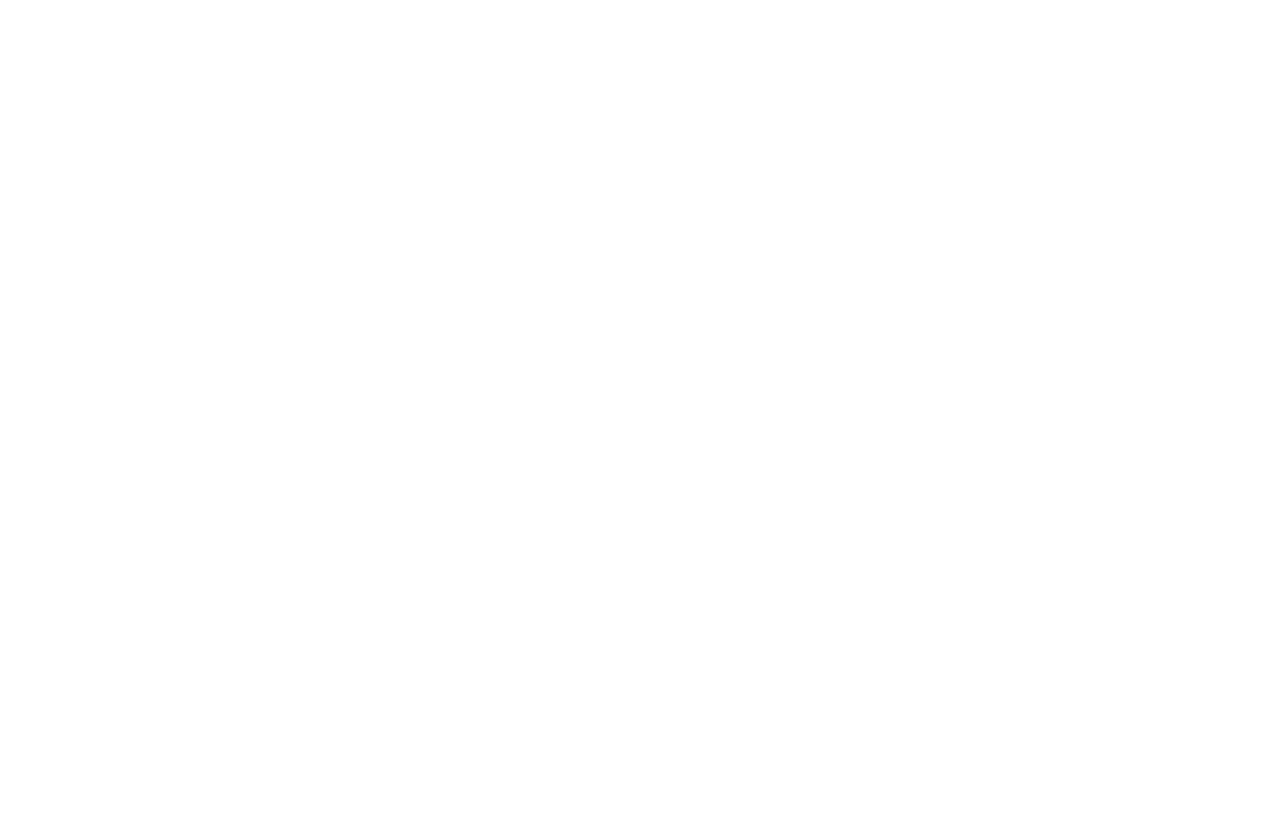
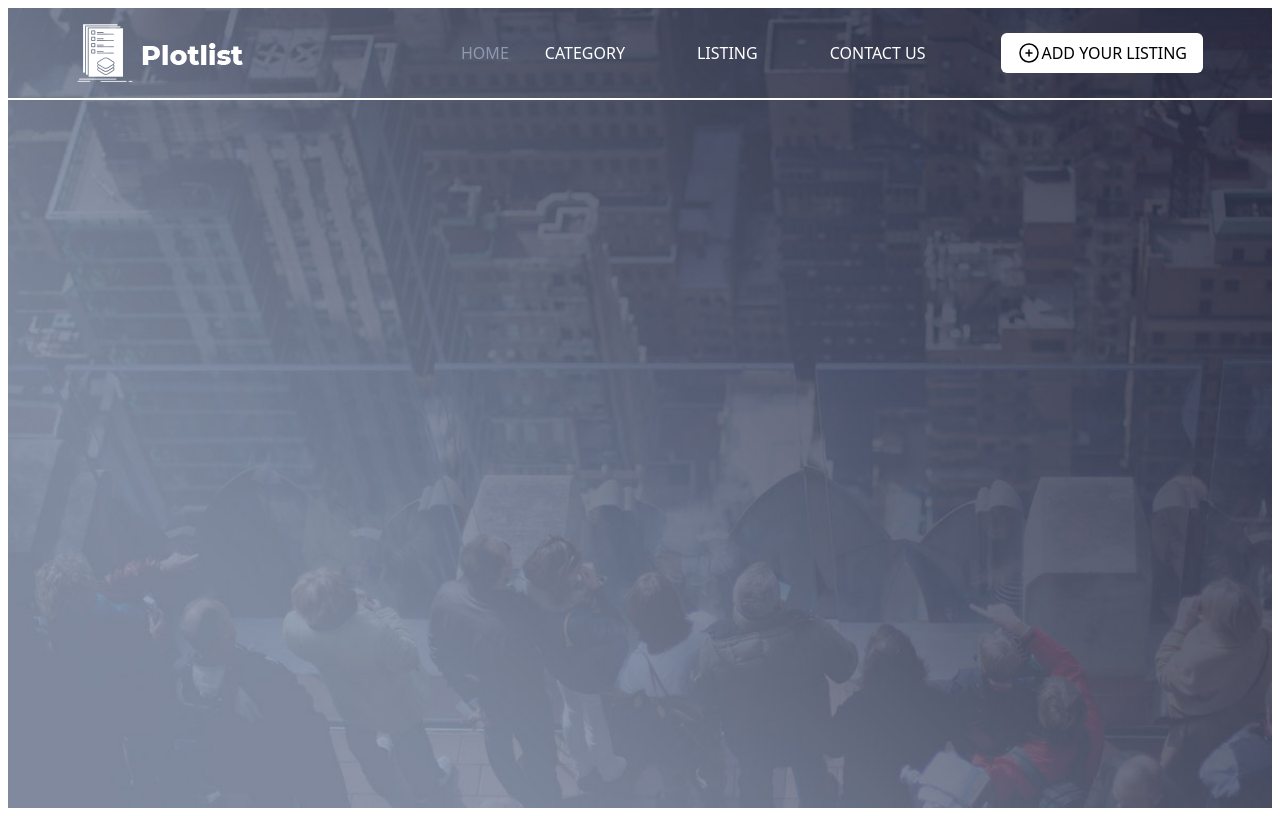
Before and after one commit to HeydariADI/PolotList, a website: page public/index.html in a window 1280 px wide. Drawn offline with Linux system fonts and the light colour scheme.

Commit message:
nav element

```diff
--- a/public/index.html
+++ b/public/index.html
@@ -14,6 +14,28 @@
       />
 </head>
 <body>
-
+    <header class="header bg-[url('/assets/images/banner-bg.jpg')] h-screen bg-no-repeat bg-cover">
+      <nav class="nav sticky top-0 border-b-2 border-white py-4">
+        <div class="nav__container flex flex-row justify-around items-center">
+          <a href="./index.html" class="nav__logo mr-20">
+            <img src="/assets/images/white-logo.png" alt="">
+          </a>
+          <ul class="nav__menu flex flex-row justify-around items-center uppercase font-sans font-medium text-md text-white">
+            <li class="nav__list text-primary-text"><a href="./index.html" class="nav__link">Home</a></li>
+            <li class="nav__list"><a href="./category.html" class="nav__link">Category</a></li>
+            <li class="nav__list"><a href="./listing.html" class="nav__link">Listing</a></li>
+            <li class="nav__list"><a href="./contact-us.html" class="nav__link">Contact Us</a></li>
+            <li class="bg-white px-4 py-2 rounded-md text-black ml-10 hover:bg-slate-400 transition-all duration-100 hover:text-white">
+              <a href="#" class="flex flex-row ">
+                <svg xmlns="http://www.w3.org/2000/svg" fill="none" viewBox="0 0 24 24" stroke-width="1.5" stroke="currentColor" class="w-6 h-6">
+                  <path stroke-linecap="round" stroke-linejoin="round" d="M12 9v6m3-3H9m12 0a9 9 0 11-18 0 9 9 0 0118 0z" />
+                </svg>
+                <h1 class="font-light">Add Your Listing</h1>
+              </a>
+            </li>
+          </ul>
+        </div>
+      </nav>
+    </header>
 </body>
 </html>
--- a/src/css/main.css
+++ b/src/css/main.css
@@ -1,3 +1,12 @@
 @tailwind base;
 @tailwind components;
 @tailwind utilities;
+
+@layer base{
+    html{
+        @apply m-2
+    }
+    li[class='nav__list']{
+        @apply mx-9;
+    }
+}
--- a/tailwind.config.js
+++ b/tailwind.config.js
@@ -2,7 +2,12 @@
 module.exports = {
   content: ["./public/**/*.html"],
   theme: {
-    extend: {},
+    extend: {
+      colors:{
+        'primary-bg':'#212529',
+        'primary-text':'#8d99af'
+      }
+    },
   },
   plugins: [
 
```
Also changed, not shown: .public/build/tailwind.css (deleted), public/build/tailwind.css.
